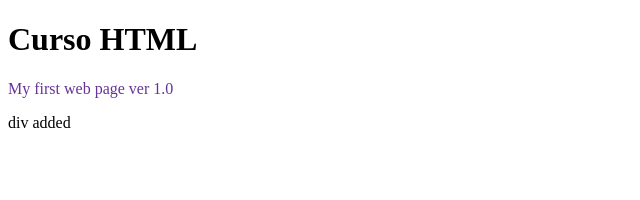
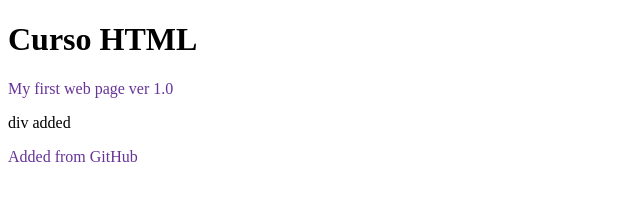
Before and after one commit to jfelizgit/CursoGit, a plain HTML site: page index.html in a window 1280 px wide. Shown: the whole page, without its empty margins (0-640 px from the left). Drawn offline with Linux system fonts and the light colour scheme.

Commit message:
Update index.html

```diff
--- a/index.html
+++ b/index.html
@@ -9,5 +9,6 @@
     <h1>Curso HTML</h1>
     <p>My first web page ver 1.0</p>
     <div>div added</div>
+    <p>Added from GitHub</p>
 </body>
 </html>
```
